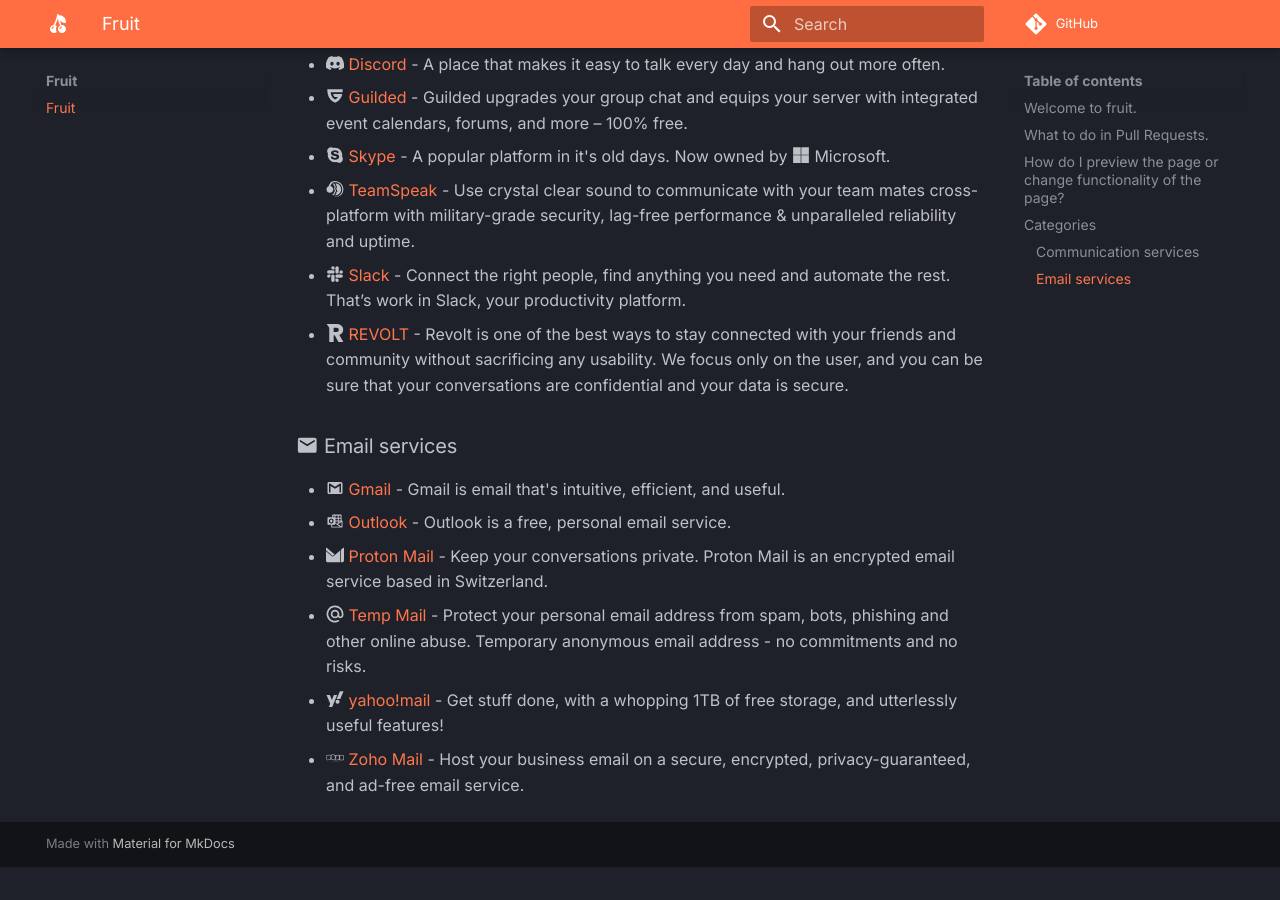
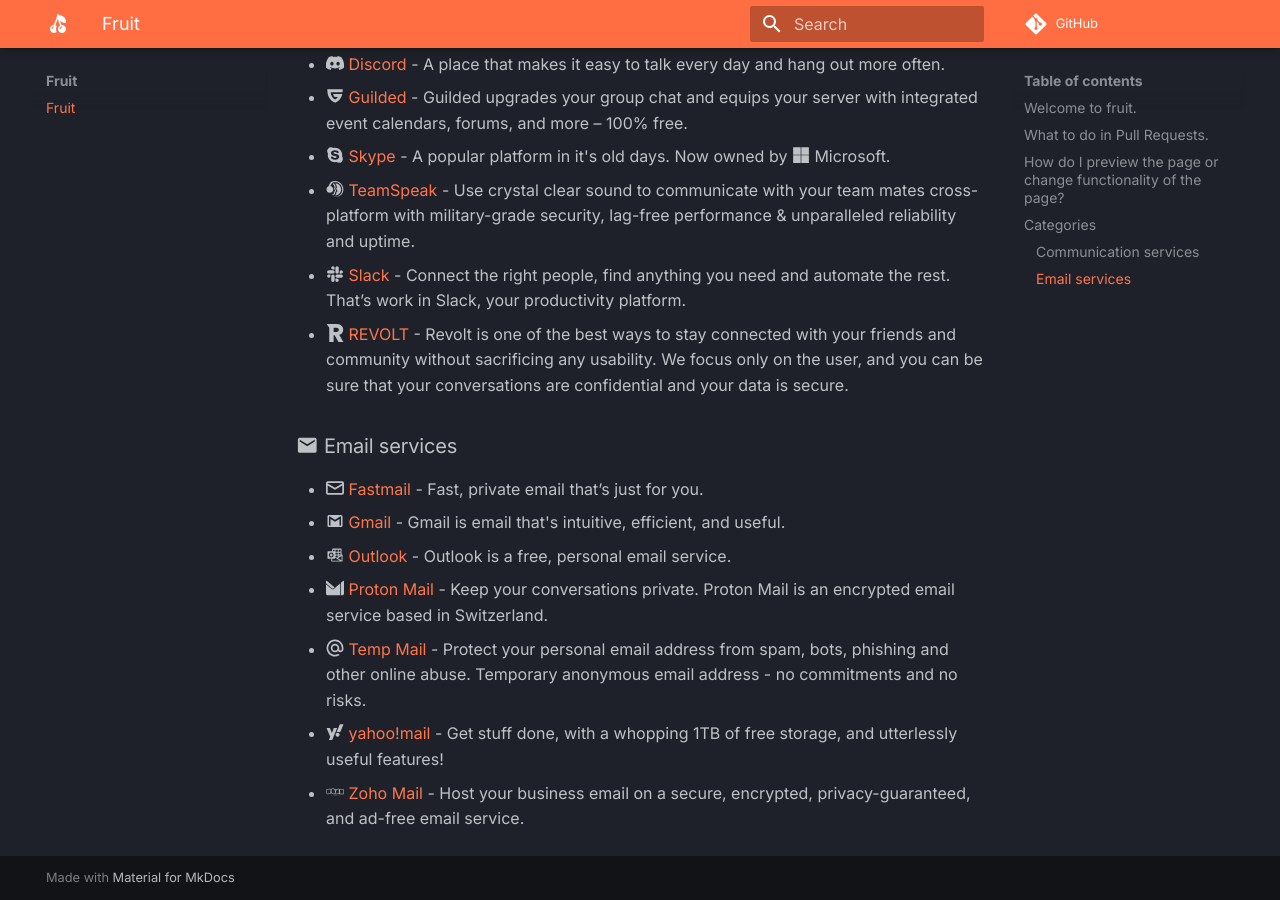
Before and after one commit to hamhimdev/fruit, an MkDocs documentation site: the page built from docs/index.md, in a window 1280 px wide and 900 px high, scrolled down 1960 px. Built offline with MkDocs 1.6.1 and Material for MkDocs 9.7.7, drawn with Linux system fonts in a browser that asks for light colours; comment, search, counter and statistics services are not loaded; before the commit the page ends 2827 px from its top, so only the background shows below that.

Commit message:
feat: Add Fastmail

```diff
--- a/docs/index.md
+++ b/docs/index.md
@@ -57,6 +57,7 @@
 
 ### :material-email: Email services
 
+- :octicons-mail-16: [Fastmail](https://www.fastmail.com/) - Fast, private email that’s just for you.
 - :material-gmail: [Gmail](https://mail.google.com/mail) - Gmail is email that's intuitive, efficient, and useful.
 - :material-microsoft-outlook: [Outlook](https://outlook.live.com/) - Outlook is a free, personal email service.
 - :simple-protonmail: [Proton Mail](https://proton.me/mail) - Keep your conversations private. Proton Mail is an encrypted email service based in Switzerland.
```
